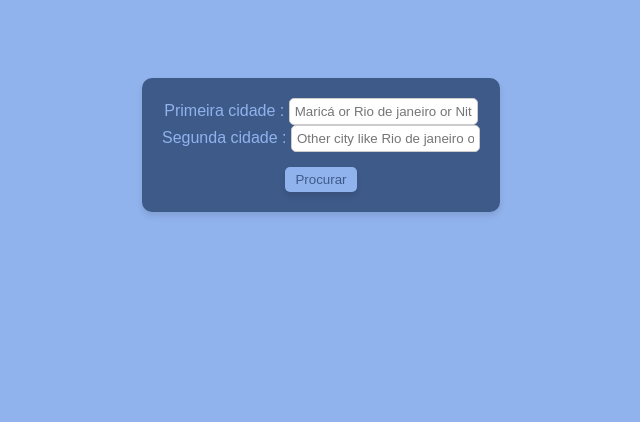
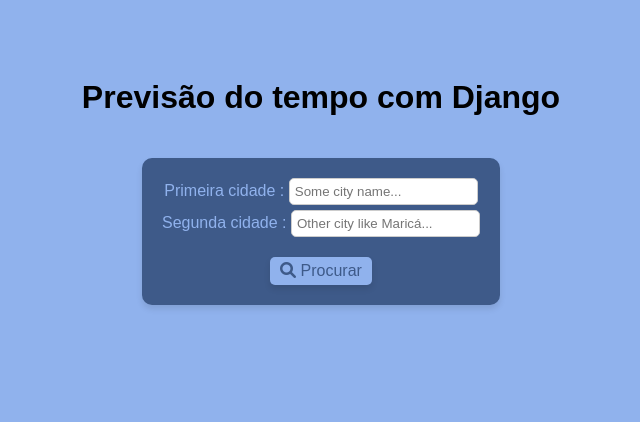
Before and after one commit to Reis567/weather-django, a Django app: template weather_project/weather_app/templates/weather_app/index.html in a window 1280 px wide. Shown: the top 422 px of the page, without its empty margins (319-959 px from the left). Run offline with Django 4.2, Linux system fonts and the light colour scheme; the template is opened without the code that fills it, so the values that code supplies are empty.

Commit message:
City container and title

```diff
--- a/weather_project/weather_app/static/style.css
+++ b/weather_project/weather_app/static/style.css
@@ -1,9 +1,11 @@
 :root {
   --background-color1: #90b2ed;
   --background-color2: #3e5a89;
+  --background-color3: #2b3f61;
   --text-color1: #90b2ed;
   --text-color2: #3e5a89;
   --box-shadow: 0px 4px 6px rgba(0, 0, 0, 0.1);
+  --box-shadow2: 0px 5px 10px rgba(0, 0, 0, 0.1);
 }
 
 body {
@@ -34,16 +36,29 @@ input[type="text"] {
   border: 1px solid #ccc;
   border-radius: 5px;
 }
+.label1{
+  padding-bottom: 5px;
+}
+.label2{
+  padding-bottom: 5px;
+}
 
 button {
   background-color: var(--background-color1);
   color: var(--text-color2);
   padding: 5px 10px;
+  font-size: 16px;
   border: none;
   border-radius: 5px;
   cursor: pointer;
   margin-top: 15px;
   box-shadow: var(--box-shadow);
+}
+button:hover{
+  background-color: var(--background-color3);
+  color: var(--text-color1);
+  transition: .5s;
+  box-shadow: var(--box-shadow2);
 }
 
 .forecast-container {
@@ -86,11 +101,18 @@ button {
   margin: 0 auto;
   text-align: center;
   padding: 20px;
+  margin: 50px;
+  border-radius: 10px;
+  background-color: var(--background-color2);
+  color: var(--text-color1);
+}
+.city-container h1{
+  font-weight: bold;
+  color: white;
 }
 
 .warning-p {
   font-size: 15px;
-  color: red;
 }
 
 @media (max-width: 767px) {
--- a/weather_project/weather_app/templates/weather_app/index.html
+++ b/weather_project/weather_app/templates/weather_app/index.html
@@ -5,21 +5,24 @@
     <meta charset="UTF-8">
     <meta name="viewport" content="width=device-width, initial-scale=1.0">
     <link rel="stylesheet" href="{% static 'style.css' %}">
+    <link rel="stylesheet" href="https://cdnjs.cloudflare.com/ajax/libs/font-awesome/6.0.0/css/all.min.css">
     <title>Weather Django - By Reis567</title>
 </head>
 <body>
+    <h1>Previsão do tempo com Django</h1>
     <form action="" method='post'>
+
         {% csrf_token %}
         <div class="label1">
             <label for="">Primeira cidade :</label>
-            <input type="text" name="city1" placeholder="Maricá or Rio de janeiro or Niterói and etc...">
+            <input type="text" name="city1" placeholder="Some city name...">
         </div>
 
         <div class="label2">
             <label for="">Segunda cidade :</label>
-            <input type="text" name="city2" placeholder="Other city like Rio de janeiro or Niterói or Magé and etc...">
+            <input type="text" name="city2" placeholder="Other city like Maricá...">
         </div>
-        <button type="submit">Procurar</button>
+        <button type="submit"> <i class="fa-solid fa-magnifying-glass"></i> Procurar</button>
     </form>
 
     <div class="weather-row">
```
